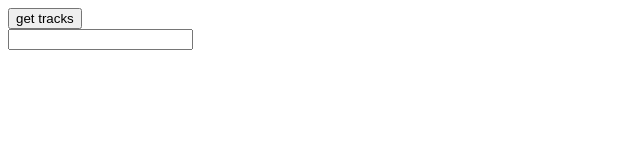
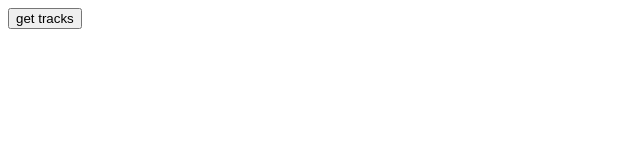
Before and after one commit to beekley/yodel, a Vue app in the folder client/: page / in a window 1280 px wide. Shown: the top 160 px of the page, without its empty margins (0-640 px from the left). Built offline with nearby package versions, Linux system fonts and the light colour scheme.

Commit message:
Cleanup.

```diff
--- a/client/src/App.vue
+++ b/client/src/App.vue
@@ -1,25 +1,19 @@
 <template>
     <div id="app">
         <button @click="getTracks">get tracks</button>
-        <SearchAutocomplete
-            :items="Array.from(tracks.keys())"
-            @search-id="onSearchChange"
-        />
         <Track
             v-for="id in answerTrackIds"
-            v-bind:id="`track_${tracks.get(id).id}`"
             :key="id"
+            :trackId="id"
             :track="tracks.get(id)"
+            :tracks="Array.from(tracks.keys())"
         />
-        <!-- {{ tracks.get(id).name }}
-        </div> -->
     </div>
 </template>
 
 <script lang="ts">
 import axios from "axios";
 import { defineComponent, onMounted } from "vue";
-import SearchAutocomplete from "./components/SearchAutocomplete.vue";
 import Track from "./components/Track.vue";
 import type { TrackInfo } from "../../api/src/types";
 
@@ -28,7 +22,6 @@ const answerCount = 20;
 export default defineComponent({
     name: "App",
     components: {
-        SearchAutocomplete,
         Track,
     },
     data() {
@@ -75,11 +68,6 @@ export default defineComponent({
                     } else console.log("duplicate answer: ", candidateId);
                 }
             }
-            console.log(this.answerTrackIds);
-        },
-        onSearchChange(searchId: string) {
-            console.log("onSearchChange", searchId, this.tracks.has(searchId));
-            this.previewUrl = this.tracks.get(searchId)?.previewUrl || "";
         },
     },
 });
--- a/client/src/components/SearchAutocomplete.vue
+++ b/client/src/components/SearchAutocomplete.vue
@@ -1,5 +1,5 @@
 <template>
-    <div class="autocomplete">
+    <div class="autocompleteContainer">
         <input v-model="search" @input="onChange" type="text" />
         <ul v-show="isOpen" class="autocomplete-results">
             <li
@@ -47,8 +47,7 @@ export default {
     methods: {
         async filterResults() {
             this.results = this.items.filter(
-                (item) =>
-                    item.toLowerCase().indexOf(this.search.toLowerCase()) > -1
+                (item) => item.toLowerCase().indexOf(this.search.toLowerCase()) > -1
             );
         },
         setResult(result) {
@@ -71,7 +70,7 @@ export default {
 </script>
 
 <style>
-.autocomplete {
+.autocompleteContainer {
     position: relative;
 }
 
--- a/client/src/components/Track.vue
+++ b/client/src/components/Track.vue
@@ -1,30 +1,53 @@
 <template>
-    <div>
+    <div class="trackContainer">
         {{ $props.track?.name }}
         <TrackPlayer :previewUrl="track?.previewUrl" />
+        <SearchAutocomplete :items="tracks" @search-id="onSearchChange" />
+        <button @click="onSubmit">submit</button>
     </div>
 </template>
 
 <script lang="ts">
 import { defineComponent } from "vue";
 import type { TrackInfo } from "../../../api/src/types";
+import SearchAutocomplete from "./SearchAutocomplete.vue";
 import TrackPlayer from "./TrackPlayer.vue";
 
 export default defineComponent({
     components: {
         TrackPlayer,
+        SearchAutocomplete,
     },
+    emits: ["correctGuess", "incorrectGuess"],
     props: {
         track: {
             // Looks weird, but what we have to do to use an interface as a type here.
             type: Object as () => TrackInfo,
         },
+        tracks: {
+            type: Array,
+            default: () => [],
+        },
+        trackId: { type: String },
+        // not used.
         key: {
             type: String,
         },
     },
-    onUpdated() {
-        console.log(this.$props.track);
+    data() {
+        return {
+            currentSearchId: "",
+        };
+    },
+    methods: {
+        onSearchChange(searchId: string) {
+            this.currentSearchId = searchId;
+        },
+        onSubmit() {
+            console.log("Submitting as guess:", this.currentSearchId);
+            const correct = this.currentSearchId == this.trackId;
+            console.log("... was it was corrrect?", correct);
+        },
     },
 });
 </script>
--- a/client/src/components/TrackPlayer.vue
+++ b/client/src/components/TrackPlayer.vue
@@ -1,5 +1,5 @@
 <template>
-    <div>
+    <div class="trackPlayerContainer">
         <button v-if="state == 1" @click="play">play</button>
         <button v-else @click="stop">stop</button>
     </div>
```
